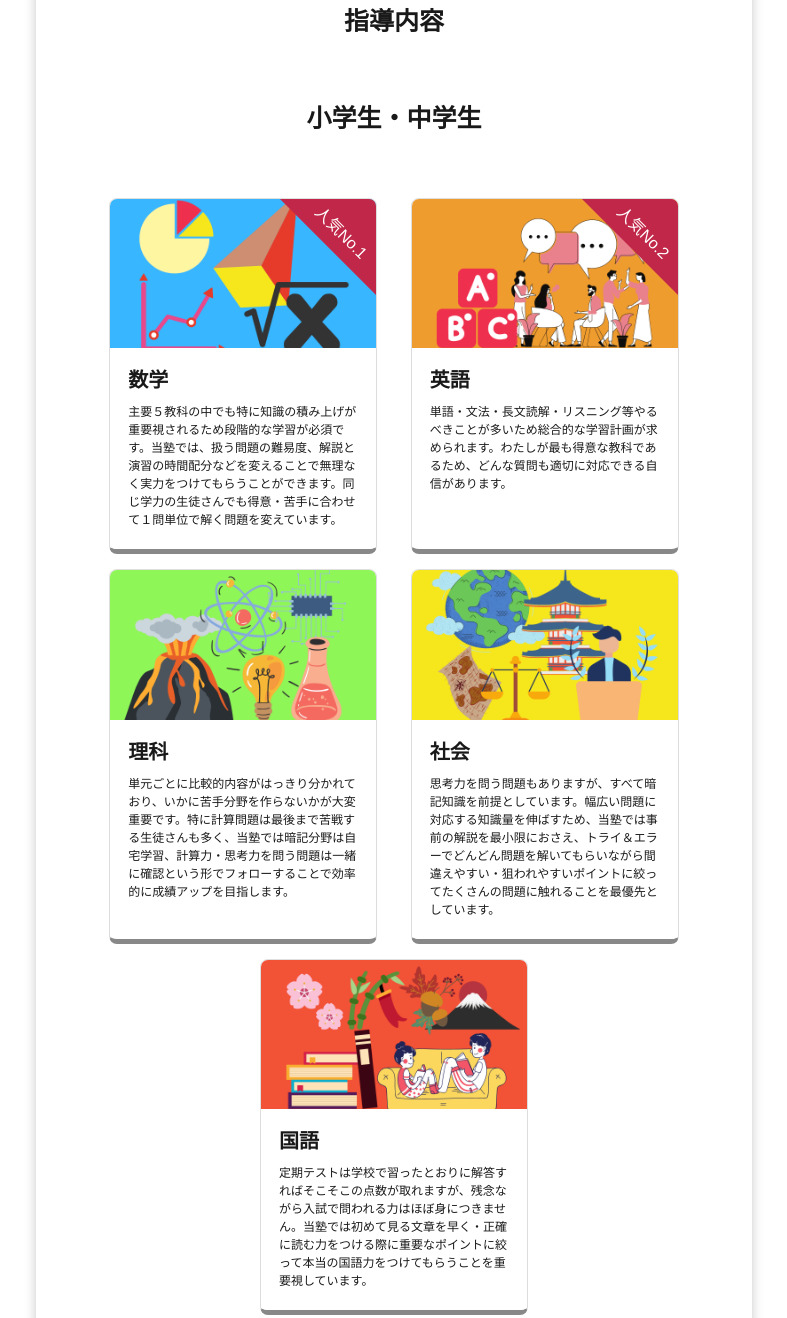
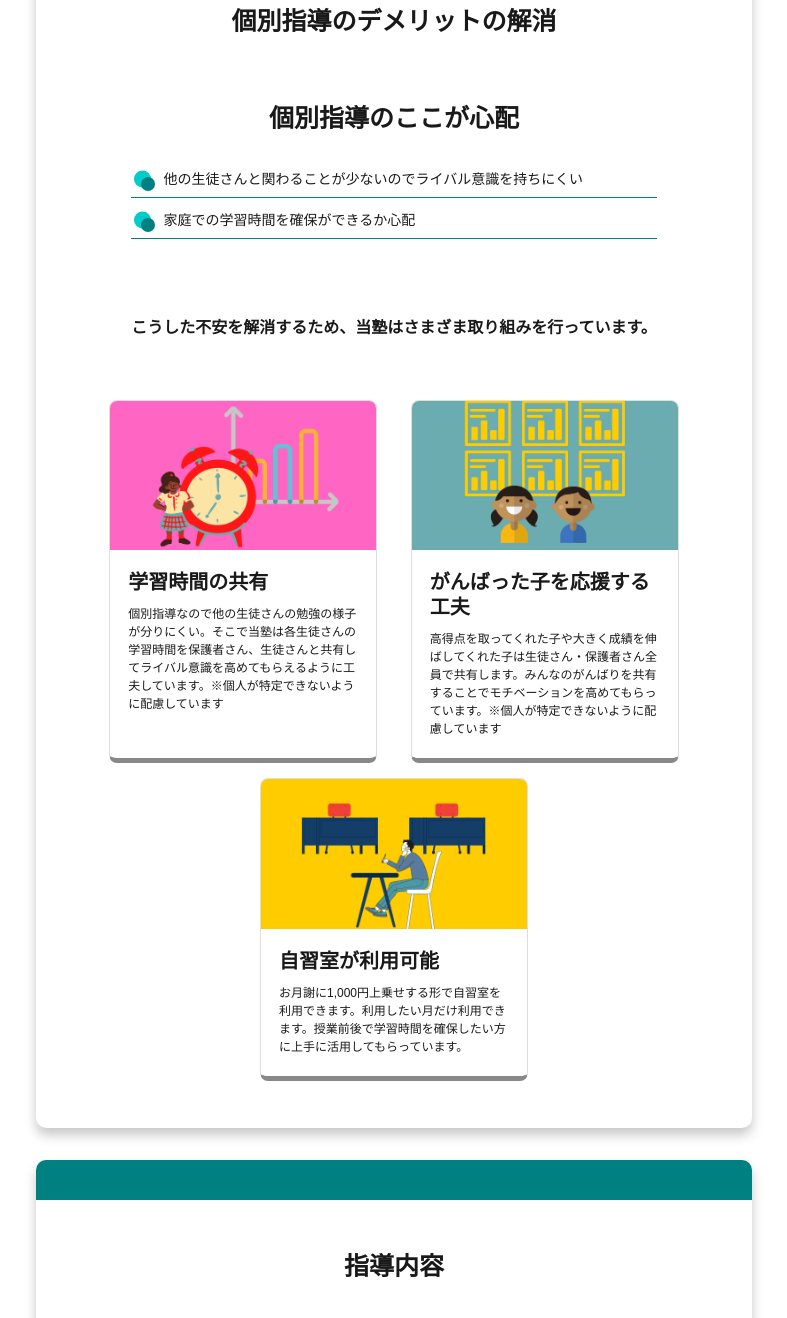
Before and after one commit to konohaacademy/AboutPersonalClamSchool, a plain HTML site: page index.html in a window 1280 px wide. Shown: the part 5117-6435 px from the top of the page, without its empty margins (118-905 px from the left). Drawn offline with nearby package versions, Linux system fonts and the light colour scheme.

Commit message:
学習時間共有など追加

```diff
--- a/index.html
+++ b/index.html
@@ -676,6 +676,57 @@
                 </div>
 
                 <div class="feature"></div>
+
+              </div>
+              <div class="feature-box box">
+                <p class="fw-bold center font-lg mb-lg mt-sm">個別指導のデメリットの解消</p>
+
+                <p class="fw-bold center mt-sm w-100 font-lg">個別指導のここが心配</p>
+                <div class="c-link-group">
+                  <ul class="cp_list">
+                    <li>他の生徒さんと関わることが少ないのでライバル意識を持ちにくい</li>
+                    <li>家庭での学習時間を確保ができるか心配</li>
+                  </ul>
+              </div>
+
+              <p class="fw-bold center mb-lg mt-sm">こうした不安を解消するため、当塾はさまざま取り組みを行っています。</p>
+
+              <div class="feature-card">
+                <div class="card card-skin">
+                  <div class="card__imgframe img14">
+                  </div>
+                  <div class="card__textbox">
+                    <div class="card__titletext">
+                      学習時間の共有
+                    </div>
+                    <div class="card__overviewtext">
+                      個別指導なので他の生徒さんの勉強の様子が分りにくい。そこで当塾は各生徒さんの学習時間を保護者さん、生徒さんと共有してライバル意識を高めてもらえるように工夫しています。※個人が特定できないように配慮しています
+                    </div>
+                  </div>
+                </div>
+                <div class="card card-skin">
+                  <div class="card__imgframe img15"></div>
+                  <div class="card__textbox">
+                    <div class="card__titletext">
+                      がんばった子を応援する工夫
+                    </div>
+                    <div class="card__overviewtext">
+                      高得点を取ってくれた子や大きく成績を伸ばしてくれた子は生徒さん・保護者さん全員で共有します。みんなのがんばりを共有することでモチベーションを高めてもらっています。※個人が特定できないように配慮しています
+                    </div>
+                  </div>
+                </div>
+                <div class="card card-skin">
+                  <div class="card__imgframe img16"></div>
+                  <div class="card__textbox">
+                    <div class="card__titletext">
+                      自習室が利用可能
+                    </div>
+                    <div class="card__overviewtext">
+                      お月謝に1,000円上乗せする形で自習室を利用できます。利用したい月だけ利用できます。授業前後で学習時間を確保したい方に上手に活用してもらっています。
+                    </div>
+                  </div>
+                </div>
+
               </div>
             </section>
             <section id="class">
@@ -954,7 +1005,7 @@
 
               <div class="comment box">
                 <p class="fw-bold center font-lg mb-lg mt-sm">講師からひとこと</p>
-                <span>勉強を通して学ぶ楽しさを知ってほしいのはもちらん、効率的な勉強法を身に付けることで時間の有効活用ができる子を増やしたいと思っています。一生懸命やっている部活や家族・友達都の時間など、今しか経験できない貴重な体験をたくさんできるように全力でフォローします。</span>
+                <span>勉強を通して学ぶ楽しさを知ってほしいのはもちろん、効率的な勉強法を身に付けることで時間の有効活用ができる子を増やしたいと思っています。一生懸命やっている部活や家族・友達都の時間など、今しか経験できない貴重な体験をたくさんできるように全力でフォローします。</span>
               </div>
             </div>
           </div>
--- a/styles/breakpoints/_base.scss
+++ b/styles/breakpoints/_base.scss
@@ -580,6 +580,18 @@ HTML SCSS JSResult EDIT ON .container {
   }
   &.img13 {
     background: url("../images/img13.png") no-repeat center;
+    background-size: cover;
+  }
+  &.img14 {
+    background: url("../images/img14.png") no-repeat center;
+    background-size: cover;
+  }
+  &.img15 {
+    background: url("../images/img15.png") no-repeat center;
+    background-size: cover;
+  }
+  &.img16 {
+    background: url("../images/img16.png") no-repeat center;
     background-size: cover;
   }
   &.img-math {
```
Also changed, not shown: images/img14.png (added), images/img15.png (added), images/img16.png (added), styles/style.css, 1 other file.
